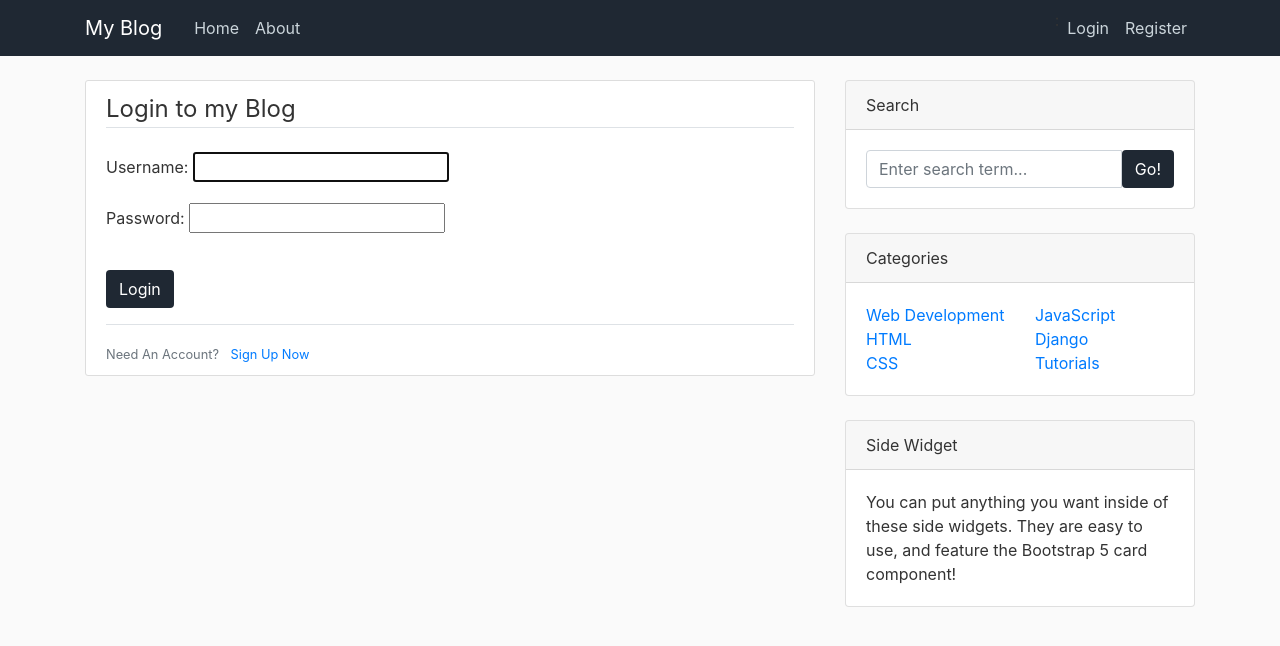
After one commit to Saadi-Techlogicians/django-blog, a Django app: page /login/ in a window 1280 px wide. The commit adds this page. Shown: the top 646 px of the page. Run offline with Django 4.2, Linux system fonts and the light colour scheme; some libraries are stand-ins or nearby versions.

Commit message:
Authentication added to the project

```diff
--- a/blog/templates/blog/base.html
+++ b/blog/templates/blog/base.html
@@ -53,10 +53,13 @@
             </div>
             <!-- Navbar Right Side -->
             <div class="navbar-nav">
-              <a class="nav-item nav-link" href="#">Login</a>
-              <a class="nav-item nav-link" href="{% url 'register' %}"
-                >Register</a
-              >
+              {% if user.is_authenticated %}:
+                  <a class="nav-item nav-link" href="{% url 'profile' %}">Profile</a>
+                  <a class="nav-item nav-link" href="{% url 'logout' %}">Logout</a>
+              {% else %}:
+                  <a class="nav-item nav-link" href="{% url 'login' %}">Login</a>
+                  <a class="nav-item nav-link" href="{% url 'register' %}">Register</a>
+              {% endif %}
             </div>
           </div>
         </div>
--- a/django_project/settings.py
+++ b/django_project/settings.py
@@ -124,3 +124,6 @@ STATIC_URL = 'static/'
 # https://docs.djangoproject.com/en/4.0/ref/settings/#default-auto-field
 
 DEFAULT_AUTO_FIELD = 'django.db.models.BigAutoField'
+
+LOGIN_REDIRECT_URL = 'profile'
+LOGIN_URL = 'login'
--- a/django_project/urls.py
+++ b/django_project/urls.py
@@ -15,9 +15,12 @@ Including another URLconf
 """
 from django.contrib import admin
 from django.urls import path, include
+from django.contrib.auth import views as auth_views
 
 urlpatterns = [
     path('admin/', admin.site.urls),
+    path('login/', auth_views.LoginView.as_view(template_name='users/login.html'), name="login"),
+    path('logout/', auth_views.LogoutView.as_view(template_name='users/logout.html'), name="logout"),
     path('', include("blog.urls")),
     path('', include("users.urls"))
 ]
--- /dev/null
+++ b/users/templates/users/login.html
@@ -0,0 +1,20 @@
+{% extends "blog/base.html" %}
+{% block content %}
+    <div class="content-section">
+        <form method="POST">
+            {% csrf_token %}
+            <fieldset class="form-group">
+                <legend class="border-bottom mb-4">Login to my Blog</legend>
+                {{ form.as_p }}
+            </fieldset>
+            <div class="form-group">
+                <button class="btn theme-button" type="submit">Login</button>
+            </div>
+        </form>
+        <div class="border-top pt-3">
+            <small class="text-muted">
+                 Need An Account? <a class="ml-2" href="{% url 'register' %}">Sign Up Now</a>
+            </small>
+        </div>
+    </div>
+{% endblock content %}
--- a/users/urls.py
+++ b/users/urls.py
@@ -3,5 +3,6 @@ from django.urls import path
 from . import views
 
 urlpatterns = [
-    path('register/', views.register, name="register")
+    path('register/', views.register, name="register"),
+    path('profile/', views.profile, name="profile")
 ]
```
Also changed, not shown: users/templates/users/logout.html (added, +11 -0 lines), users/templates/users/profile.html (added, +7 -0 lines), users/views.py (+10 -3 lines), db.sqlite3.
